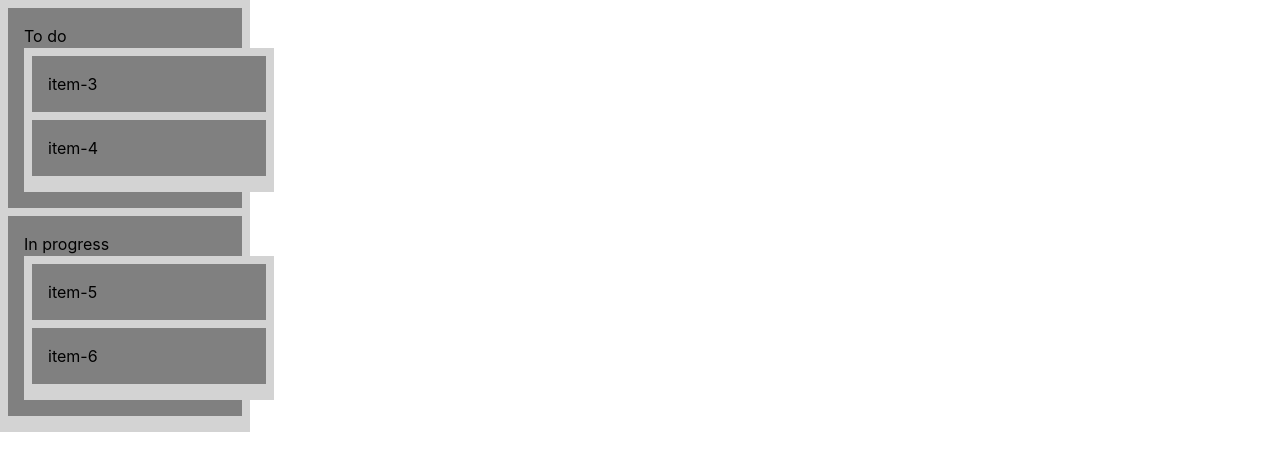
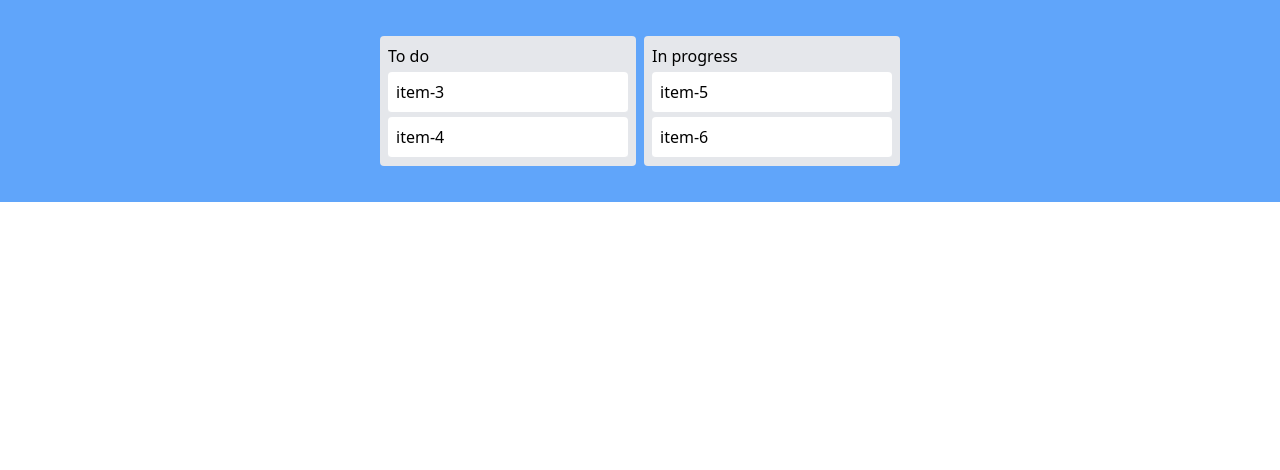
Before and after one commit to tmrdlt/masterthesis-khipu-frontend, a Next.js app: page / in a window 1280 px wide. Shown: the top 470 px of the page. Built offline with nearby package versions, Linux system fonts and the light colour scheme.

Commit message:
Add some styling

```diff
--- a/components/BoardComponent.tsx
+++ b/components/BoardComponent.tsx
@@ -11,11 +11,11 @@ interface IBoardProps {
 
 const BoardComponent = ({board, index}: IBoardProps): JSX.Element => {
     return (
-        <Droppable droppableId={board.uuid} type="BOARD">
+        <Droppable droppableId={board.uuid} direction="horizontal">
             {(provided, snapshot) => (
                 <div ref={provided.innerRef}
                      {...provided.droppableProps}
-                     style={getListStyle(snapshot.isDraggingOver)}
+                     className="bg-blue-400 w-full p-8 flex justify-center font-sans"
                 >
                     {board.children.map((list, index) => (
                         <ListComponent key={index} list={list} index={index}/>
--- a/components/ItemComponent.tsx
+++ b/components/ItemComponent.tsx
@@ -1,7 +1,6 @@
 import {Draggable} from "react-beautiful-dnd";
 import React from "react";
 import {WorkflowList} from "utils/models";
-import {getItemStyle} from "utils/styleElements";
 
 
 interface IItemProps {
@@ -16,11 +15,7 @@ const ItemComponent = ({item, index}: IItemProps): JSX.Element => {
                 <div ref={provided.innerRef}
                      {...provided.draggableProps}
                      {...provided.dragHandleProps}
-                     style={getItemStyle(
-                         snapshot.isDragging,
-                         provided.draggableProps.style
-                     )}
-                     className="container mx-auto"
+                     className="bg-white p-2 rounded mt-1 border-b border-grey cursor-pointer hover:bg-grey-lighter"
                 >
                     {item.description}
                 </div>
--- a/components/ListComponent.tsx
+++ b/components/ListComponent.tsx
@@ -20,11 +20,7 @@ const ListComponent = ({list, index}: IListProps): JSX.Element => {
                 <div ref={provided.innerRef}
                      {...provided.draggableProps}
                      {...provided.dragHandleProps}
-                     style={getItemStyle(
-                         snapshot.isDragging,
-                         provided.draggableProps.style
-                     )}
-                     className="container mx-auto"
+                     className="rounded bg-gray-200 w-64 p-2 m-1"
                 >
                     <Droppable droppableId={list.uuid} type="LIST">
                         {(provided, snapshot) => (
@@ -32,7 +28,6 @@ const ListComponent = ({list, index}: IListProps): JSX.Element => {
                                 <div>{list.title}</div>
                                 <div ref={provided.innerRef}
                                      {...provided.droppableProps}
-                                     style={getListStyle(snapshot.isDraggingOver)}
                                 >
                                     {list.children.map((item, index) => (
                                         <ItemComponent key={item.uuid} item={item} index={index}/>))}
@@ -42,7 +37,6 @@ const ListComponent = ({list, index}: IListProps): JSX.Element => {
                         )}
                     </Droppable></div>
             )}
-
         </Draggable>
 
     )
--- a/pages/index.tsx
+++ b/pages/index.tsx
@@ -128,13 +128,11 @@ const Home: FunctionComponent = (): JSX.Element => {
     }
 
     return (
-        <div style={{display: "flex"}}>
+        <div>
             <DragDropContext onDragEnd={onDragEnd}>
-                <div>
-                    {state.map((board, index) => (
-                        <BoardComponent key={index} board={board} index={index}/>
-                    ))}
-                </div>
+                {state.map((board, index) => (
+                    <BoardComponent key={index} board={board} index={index}/>
+                ))}
             </DragDropContext>
         </div>
     );
```
